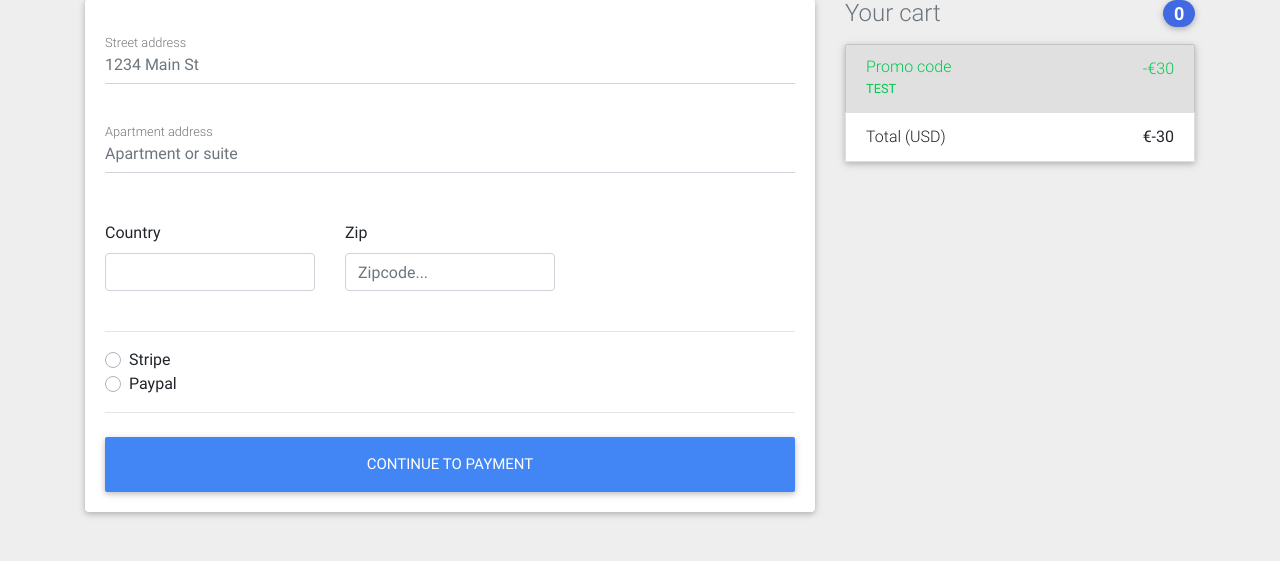
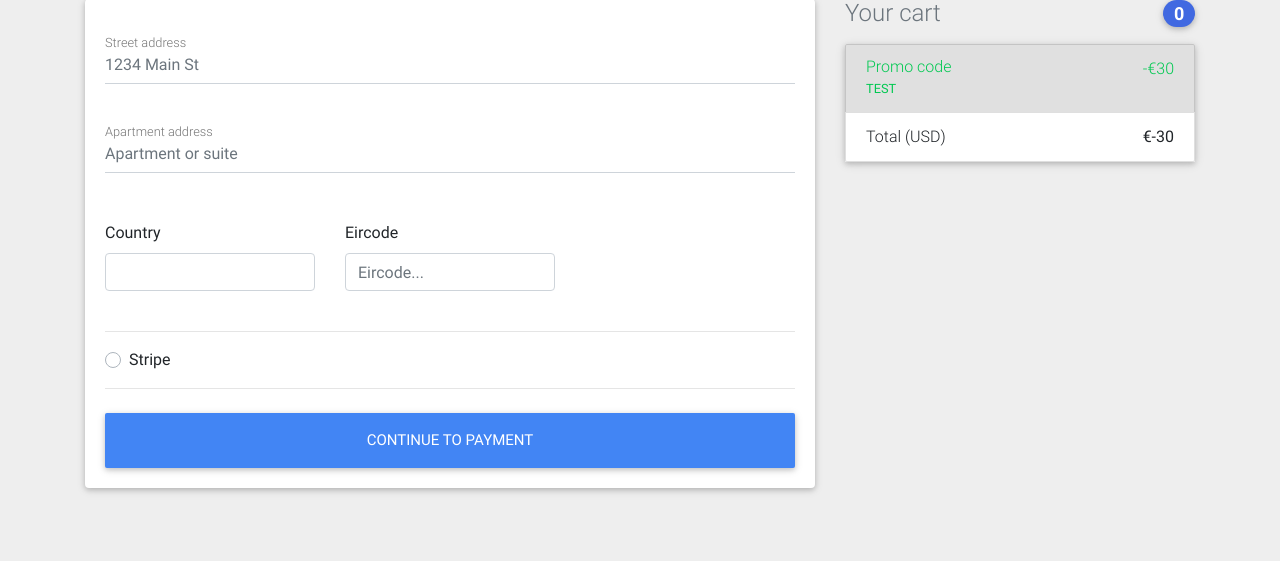
Before and after one commit to jankit218/ecom-cpp, a Django app: template templates/checkout.html in a window 1280 px wide. Shown: the part 239-800 px from the top of the page. Run offline with Django 3.2, Linux system fonts and the light colour scheme; the template is opened without the code that fills it: values that come from a table or form of the project are taken from there, others are empty; data comes from the database, SQL or seed files in the repository; both versions use the stored data as it was after the commit; some libraries are stand-ins or nearby versions.

Commit message:
DB changes

```diff
--- a/templates/checkout.html
+++ b/templates/checkout.html
@@ -38,8 +38,8 @@
                 </div>
               </div>
               <div class="col-lg-4 col-md-6 mb-4">
-                <label for="zip">Zip</label>
-                <input type="text" name="zip" class="form-control" id="zip" placeholder="Zipcode..." >
+                <label for="zip">Eircode</label>
+                <input type="text" name="Eircode" class="form-control" id="zip" placeholder="Eircode..." >
                 <div class="invalid-feedback">
                   Zip code required.
                 </div>
@@ -60,10 +60,6 @@
                 <input id="stripe" value="S" name="payment_option" type="radio" class="custom-control-input">
                 <label class="custom-control-label" for="stripe">Stripe</label>
               </div>
-              <div class="custom-control custom-radio">
-                <input id="paypal" value="P" name="payment_option" type="radio" class="custom-control-input">
-                <label class="custom-control-label" for="paypal">Paypal</label>
-              </div>
             </div>
             <hr class="mb-4">
             <button class="btn btn-primary btn-lg btn-block" type="submit">Continue to Payment</button>
```
Also changed, not shown: db.sqlite3.
